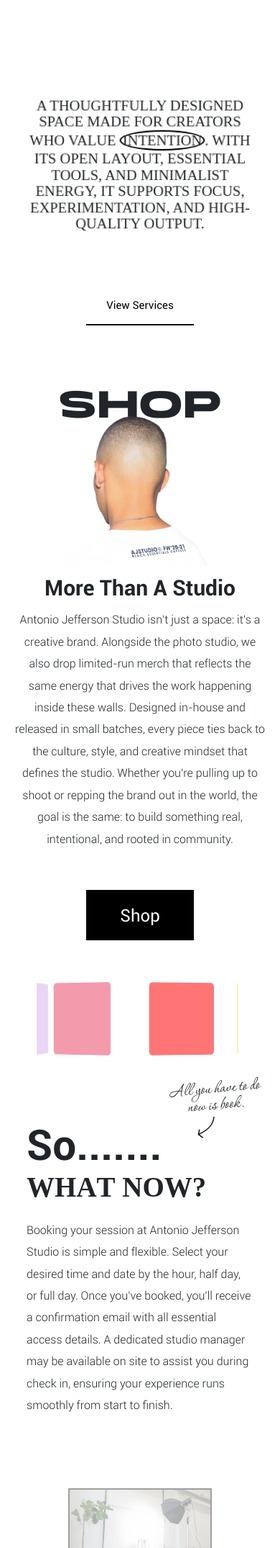
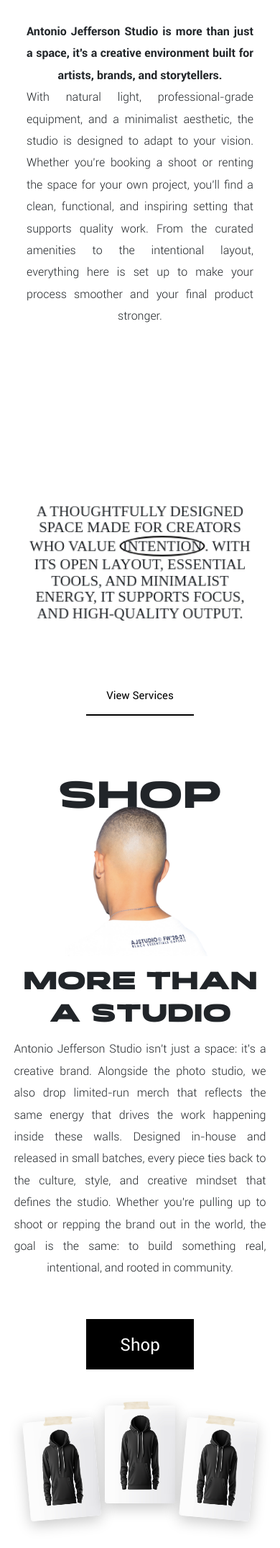
Before and after one commit to Franyel1/AJStudioSite, a Flask app: page / in a window 390 px wide; the page is wider, and only the part inside the window is pictured. Shown: the part 2050-4200 px from the top of that part at 72% size. Run offline with Flask 3, Linux system fonts and the light colour scheme; some libraries are stand-ins or nearby versions.

Commit message:
homepage update

```diff
--- a/static/styles.css
+++ b/static/styles.css
@@ -393,14 +393,23 @@
   text-align: center;
 
 }
+.introSection{
+  padding-left: 5%;
+  padding-right: 5%;
+}
+.introSection p{
+  padding-left: 5%;
+  padding-right: 5%;
+}
  .servicesSection, .shopSection, .bookNowSection{
   margin-top: 15vw;
 }
 .animated-heading{
   margin-top: 3vw;
   margin-bottom: 3vw;
-  font-size: 50px;
-  overflow-wrap: break-word;
+  font-size: 25px;
+  line-height: 45px;
+  font-family: Onder;
 }
 .introSection div{
   margin-top: 3vw;
@@ -418,6 +434,14 @@
 }
 #homeContainer p{
   font-size: 22px;
+  text-justify: inter-word;
+  text-align: justify;
+  text-align-last: center;
+}
+
+.introSection h2:nth-child(1){
+  font-family: serif;
+  font-size: 80px;
 }
 p{
   font-size: 20px;
@@ -439,7 +463,7 @@
 }
 
 
-#splashServices, #splashShop, #splashBookNow{
+#splashShop{
   position: absolute;
   font-family: Onder;
   font-size: 5vw;
@@ -1350,7 +1386,7 @@
   transform: translateY(30px) rotateX(15deg) scale(0.95);
   max-width: 70%;
   margin: auto;
-  font-weight: 500;
+  text-align: center;
 }
 
 .servicesSection {
@@ -1367,26 +1403,6 @@
 }
 
 
-#glideTrack {
-  perspective: 2000px;
-  transform-style: preserve-3d;
-  position: relative;
-  height: 100px; /* Adjust based on your aesthetic */
-  display: flex;
-  align-items: center;
-  justify-content: center;
-  overflow: visible;
-  margin-top: 15vw;
-}
-
-.glideBox {
-  position: absolute;
-  width: 17vw;     /* Fits 4 in 80vw */
-  height: 17vw;
-  background-color: #2e2323; /* Replace with image/bg later */
-  border-radius: 5px;
-  will-change: transform, opacity;
-}
 .success-box {
     max-width: 600px;
     margin: 50px auto;
@@ -1441,24 +1457,6 @@
 }
 
 
-.glideBox:nth-child(1) {
-  background-color: #FF6B6B; /* Red */
-}
-.glideBox:nth-child(2) {
-  background-color: #FFD93D; /* Yellow */
-}
-.glideBox:nth-child(3) {
-  background-color: #6BCB77; /* Green */
-}
-.glideBox:nth-child(4) {
-  background-color: #4D96FF; /* Blue */
-}
-.glideBox:nth-child(5) {
-  background-color: #9D4EDD; /* Purple */
-}
-.glideBox:nth-child(6) {
-  background-color: #F38BA0; /* Pink */
-}
 
 #servicesBtn{
   margin-top: 60px;
@@ -1482,8 +1480,8 @@
 }
 
 #BN1{
-  font-size: 120px;
-  margin-bottom: -50px;
+  font-size: 70px;
+  margin-bottom: 10px;
 }
 #BN2{
   font-size: 100px;
@@ -1514,10 +1512,109 @@
   font-family: Corinthia;
 }
 
+#popAnimation {
+  display: flex;
+  justify-content: space-around;
+  align-items: flex-start;
+  gap: 8vw;
+  margin-top: 12vw;
+  position: relative;
+  flex-wrap: wrap;
+}
+
+.paper {
+  background-image: url('../static/images/paper.png');
+  position: relative;
+  width: 20vw;
+  height: 25vw;
+  border-radius: 4px;
+
+  transform: rotate(var(--rotate, 0deg));
+  z-index: 1;
+  display: flex;
+  align-items: center;
+  justify-content: center;
+
+  background-position: center;
+  background-repeat: no-repeat;
+  background-size: cover;
+  box-shadow: 0 6px 20px rgba(0, 0, 0, 0.22);
+
+}
+
+
+.clip {
+  position: absolute;
+  top: -1.2vw;
+  width: 2.8vw;
+  z-index: 2;
+  pointer-events: none;
+}
+
+.paper:nth-child(1) .clip {
+  left: 30%;
+  transform: translateX(-30%);
+}
+
+.paper:nth-child(2) .clip {
+  left: 50%;
+  transform: translateX(-50%);
+  transform: scaleX(-1);
+}
+
+.paper:nth-child(3) .clip {
+  left: 65%;
+  transform: translateX(-65%);
+}
+
+.tape {
+  position: absolute;
+  top: -2.5vw;
+  width: 12vw;
+  z-index: 2;
+  pointer-events: none;
+  opacity: .7;
+}
+
+.paper:nth-child(1) .tape {
+  left: 50%;
+  transform: translateX(-50%);
+  width: 11vw;
+}
+
+.paper:nth-child(2) .tape {
+  left: 25%;
+  transform: translateX(-25%);
+  transform: scaleX(-1);
+  width: 10vw;
+}
+
+.paper:nth-child(3) .tape {
+  left: 45%;
+  transform: translateX(-45%);
+  width: 11vw;
+}
+
+.paper:nth-child(1) { --rotate: -5deg; }
+.paper:nth-child(2) { --rotate: 0deg; margin-top: -20px;}
+.paper:nth-child(3) { --rotate: 5deg; }
+
+.merch {
+  width: 17vw;
+  height: 18vw;
+  opacity: 0;
+  transition: all 0s ease-out;
+  display: flex;
+  align-items: center;
+  justify-content: center;
+  font-weight: bold;
+}
+
+
 @media (max-width: 1200px) {
   #BN1{
-    font-size: 13vw;
-    margin-bottom: -10px;
+    font-size: 5vw;
+    margin-bottom: 10px;
   }
   #BN2{
     font-size: 10vw;
@@ -1533,14 +1630,25 @@
 }
 
 @media (max-width: 700px) {
+  .paper {
+    width: 25vw;
+    height: 35vw;
+  }
+  .merch {
+    width: 23vw;
+    height: 33vw;
+  }
+
+  #popAnimation {
+    margin-top: 70px;
+    margin-bottom: 70px;
+    gap: 3vw;
+  }
   #servicesHeader{
-    font-size: 15vw;
+    font-size: 6vw;
     line-height: 18.3vw;
     margin-bottom: -50px;
     margin-top: 50px;
-  }
-  #servicesHeader span{
-    font-size: 16vw;
   }
   #servicesBlurb {
     font-size: 5vw;
@@ -1549,7 +1657,7 @@
     max-width: 100%;
   }
   .animated-heading{
-    font-size: 30px;
+    font-size: 20px;
     overflow-wrap: break-word;
   }
   #homeContainer p{
@@ -1563,7 +1671,7 @@
     margin-top: 30px;
   }
   #BN1{
-    font-size: 15vw;
+    font-size: 5vw;
     margin-bottom: -10px;
   }
   #BN2{
--- a/templates/home.html
+++ b/templates/home.html
@@ -21,20 +21,29 @@
 
 
   <section class="introSection" >
-    <h2 class="animated-heading">Welcome To The Antonio Jefferson Studio</h2>
+    <h2 class="fade-left"><span>Welcome to </span><i><b>the studio!</b></i></h2>
     <p>The Antonio Jefferson Studio is a modern sunlit space ideal for photo shoots, interviews, content days, and intimate creative events. Featuring stylish furniture, versatile backdrops, and natural lighting, the studio offers a warm and professional setting to bring your ideas to life. Located in the vibrant DUMBO area, it’s just steps away from top dining spots like Celestine, The River Cafe, Juliana’s, Time Out Market, Dumbo House, and Nobody Told Me, perfect for post shoot meals or client meetups. Easily accessible by multiple train lines and minutes from Manhattan, our studio balances comfort, convenience, and creative potential.</p>
 
     <a href="{{ url_for('studio') }}"><div class="btn">Explore the Studio</div></a>
 
-    <h2 class="animated-heading" id="whyUs">What We Bring To The Table (Besides Good Vibes)</h2>
-    <p>Antonio Jefferson Studio is more than just a space,  it's a creative environment built for artists, brands, and storytellers. With natural light, professional-grade equipment, and a minimalist aesthetic, the studio is designed to adapt to your vision. Whether you're booking a shoot or renting the space for your own project, you'll find a clean, functional, and inspiring setting that supports quality work. From the curated amenities to the intentional layout, everything here is set up to make your process smoother and your final product stronger.</p>
+    <h2 class="fade-top" id="whyUs">Why Choose Us?</h2>
+    <p>
+      <b style="font-family: roboto-bold;">Antonio Jefferson Studio is more than just a space,  it's a creative environment built for artists, brands, and storytellers.</b><br>
+      With natural light, professional-grade equipment, and a minimalist aesthetic, the studio is designed to adapt to your vision.
+      Whether you're booking a shoot or renting the space for your own project, you'll find a clean, functional, and inspiring setting that supports quality work.
+      From the curated amenities to the intentional layout, everything here is set up to make your process smoother and your final product stronger.
+    </p>
 
   </section>
 
 
   <section id="servicesSection" class="servicesSection">
     <div id="servicesRow1">
-      <div id="servicesHeader">WHAT <span>we</span><br> OFFER</div>
+      <div id="servicesHeader">
+        <i><div>WHAT</div>
+        <div>WE</div>
+        <div>OFFER?</div></i>
+      </div>
     </div>
 
     <div id="servicesRow2">
@@ -43,7 +52,7 @@
         A thoughtfully designed space made for creators who value
         <span class="circle-word">intention</span>. With its open
         layout, essential tools, and minimalist energy, it supports
-        focus, experimentation, and high-quality output.
+        focus, and high-quality output.
 
       </div>
     </div>
@@ -58,14 +67,24 @@
       <h2 class="animated-heading">More Than A Studio</h2>
       <p>Antonio Jefferson Studio isn't just a space: it's a creative brand. Alongside the photo studio, we also drop limited-run merch that reflects the same energy that drives the work happening inside these walls. Designed in-house and released in small batches, every piece ties back to the culture, style, and creative mindset that defines the studio. Whether you're pulling up to shoot or repping the brand out in the world, the goal is the same: to build something real, intentional, and rooted in community.</p>
       <a href="{{ url_for('studio') }}"><div class="btn" style="margin-top: 40px;">Shop</div></a>
-      <div id="glideTrack">
-        <div class="glideBox"></div>
-        <div class="glideBox"></div>
-        <div class="glideBox"></div>
-        <div class="glideBox"></div>
-        <div class="glideBox"></div>
-        <div class="glideBox"></div>
+
+      <div id="popAnimation">
+        <div class="paper">
+          <img class="tape" src="../static/images/tape.png" />
+          <img src="../static/images/merchPlaceholder.png" class="merch">
+        </div>
+        <div class="paper">
+          <img class="tape" src="../static/images/tape.png" />
+          <img src="../static/images/merchPlaceholder.png" class="merch">
+        </div>
+        <div class="paper">
+          <img class="tape" src="../static/images/tape.png" />
+          <img src="../static/images/merchPlaceholder.png" class="merch">
+        </div>
       </div>
+
+    </div>
+
 
   </section>
 
@@ -142,64 +161,61 @@
 
 let focusedIndex = null;
 const body = document.body;
+
 window.addEventListener("DOMContentLoaded", () => {
-const glideBoxes = document.querySelectorAll(".glideBox");
-const numBoxes = glideBoxes.length;
-const degreesBetweenBoxes = 60; // tighter spacing (vs 360 / numBoxes)
-let radiusX, radiusZ;
-
-function updateGlideRadii() {
-  radiusX = window.innerWidth * 0.35;
-  radiusZ = window.innerWidth * 0.15;
-}
-
-window.addEventListener("resize", () => {
-  updateGlideRadii();
-  positionGlideBoxes();
+document.querySelectorAll(".fade-left").forEach((el) => {
+  scroll(
+    animate(el, {
+      opacity: [0, 1],
+      x: [-300, 0],
+      scale: [0.6, 1]
+    }, {
+      duration: 0.6,
+      easing: "ease-out"
+    }),
+    {
+      target: el,
+      offset: ["start 90%", "end 70%"]
+    }
+  );
+});
+document.querySelectorAll(".fade-top").forEach((el) => {
+scroll(
+  animate(document.querySelector(".fade-top"), {
+    opacity: [0, 1],
+    y: [-200, 0],
+    scale: [0.5, 1]
+  }, {
+    duration: 0.6,
+    easing: "ease-out"
+  }),
+  {
+    target: document.querySelector(".fade-top"),
+    offset: ["start 90%", "end 70%"]
+  }
+);
 });
 
-updateGlideRadii();
 
-function positionGlideBoxes(rotationOffset = 0) {
-  glideBoxes.forEach((box, index) => {
-    const boxRotationDeg = rotationOffset + index * degreesBetweenBoxes;
-    const boxRotationRad = boxRotationDeg * Math.PI / 180;
 
-    const xPos = Math.sin(boxRotationRad) * radiusX;
-    const zPos = Math.cos(boxRotationRad) * radiusZ;
+  const merchObserver = new IntersectionObserver((entries) => {
+    entries.forEach(entry => {
+      const merchEls = entry.target.querySelectorAll('.merch');
+      if (entry.isIntersecting) {
+        merchEls.forEach((el, i) => {
+          setTimeout(() => {
+            el.style.opacity = "1";
+          }, 1000 * i);
+        });
+      } else {
+        merchEls.forEach(el => {
+          el.style.opacity = "0";
+        });
+      }
+    });
+  }, { threshold: 0 }); // fire when ~50% visible
 
-    box.style.transform = `
-      translateX(${xPos}px)
-      translateZ(${zPos}px)
-      rotateY(${boxRotationDeg}deg)
-    `;
-
-    const boxVisibility = 0.3 + 0.7 * Math.cos(boxRotationRad);
-    box.style.opacity = boxVisibility;
-  });
-}
-
-const shopSection = document.querySelector(".shopSection");
-
-window.addEventListener("scroll", () => {
-  const rect = shopSection.getBoundingClientRect();
-  const viewportHeight = window.innerHeight;
-
- const scrollStart = viewportHeight; // when the top just enters from the bottom
-const scrollEnd = -shopSection.offsetHeight; // when the bottom leaves the top
-const totalScroll = scrollStart - scrollEnd;
-
-const scrollProgress = Math.min(Math.max(
-  (rect.top - scrollEnd) / totalScroll,
-  0
-), 1);
-
-  const rotationOffset = scrollProgress * 720;
-  positionGlideBoxes(rotationOffset);
-});
-
-// Initial layout
-positionGlideBoxes(0);
+  merchObserver.observe(document.getElementById("popAnimation"));
 
 
 
@@ -208,15 +224,15 @@
     animate(document.querySelector("#servicesHeader"),
       {
         opacity: [1, 0],
-        y: [0, -100],
-        rotateX: [0, -100],
+        y: [0, -20],
+        rotateX: [0, -70],
         scale: [1, 0.85]
       },
       { easing: "ease-in-out" }
     ),
     {
       target: document.querySelector("#servicesSection"),
-      offset: ["start 90%", "end 80%"]
+      offset: ["start 80%", "end 60%"]
     }
   );
 
@@ -233,7 +249,7 @@
     ),
     {
       target: document.querySelector("#servicesSection"),
-      offset: ["start 90%", "end 80%"]
+      offset: ["start 80%", "end 60%"]
     }
   );
 
@@ -305,8 +321,8 @@
     let rotateY = -mouseX * maxRotation;
 
     // Clamp values to stay within [-maxRotation, maxRotation]
-    rotateX = Math.max(Math.min(rotateX, maxRotation), -maxRotation);
-    rotateY = Math.max(Math.min(rotateY, maxRotation), -maxRotation);
+    rotateX = -Math.max(Math.min(rotateX, maxRotation), -maxRotation);
+    rotateY = -Math.max(Math.min(rotateY, maxRotation), -maxRotation);
 
 
     panels.forEach((el) => {
```
Also changed, not shown: other parts of static/styles.css (+36 -12 lines), static/images/Screenshot 2025-07-05 164029.png (deleted), static/images/clip.png (added), static/images/merchPlaceholder.png (added), static/images/paper.png (added), static/images/tape.png (added).
